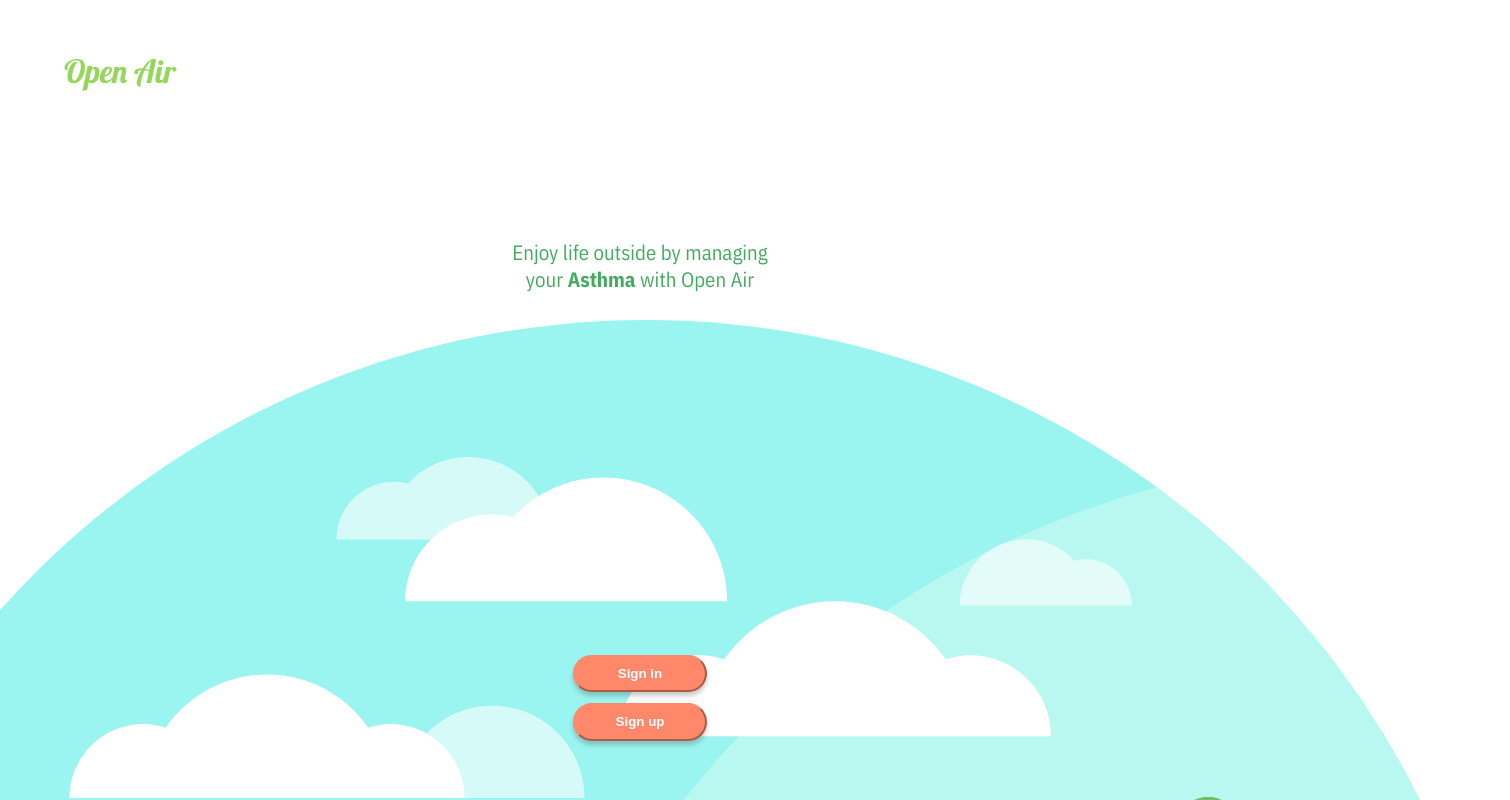
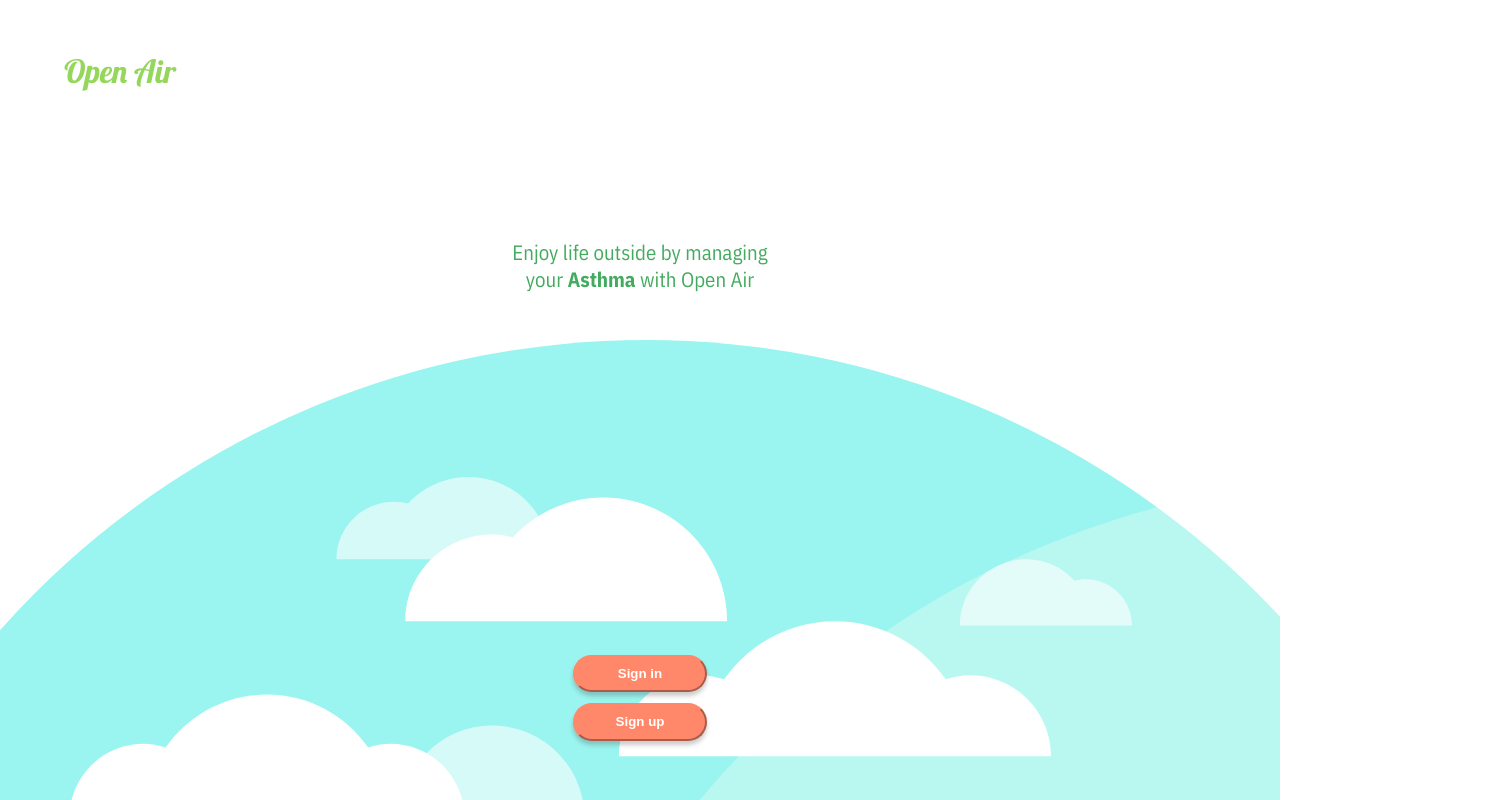
Before and after one commit to anamecia/mod-5-project-front-end, a React (Create React App) app: page / in a window 1280 px wide. Shown: the top 800 px of the page, 1510 px wide, since content can reach past the window. Built offline with nearby package versions, Linux system fonts and the light colour scheme.

Commit message:
changes the image on the landing page to a background of a div and gets rid of the overflow

```diff
--- a/src/App.css
+++ b/src/App.css
@@ -3,7 +3,6 @@ body{
     margin: 0;
     font-family: 'IBM Plex Sans Condensed', sans-serif;
     color: rgb(31, 30, 30);
-    overflow: hidden;
 }
 
 #main-container{
@@ -132,6 +131,8 @@ body{
 /* LANDING PAGE */
 
 #landing-container{
+    position: relative;
+    overflow: hidden;
     display:flex;
     flex-direction: column;
     align-items: center;
@@ -145,7 +146,6 @@ body{
     align-items: center;
     height: 100%;
     width: 100%;
-    z-index: 100
 }
 
 #slogan-container{
@@ -182,6 +182,7 @@ body{
     padding: 0.7em;
     width: 10em;
     margin-top: 8%;
+    z-index: 100
 }
 
 #sign-btn-container button a{
@@ -189,16 +190,23 @@ body{
     text-decoration: none;
 }
 
-.main-image-container{
+.background-image{
     overflow: hidden;
+    background-image: url('./images/forest.svg');
+    background-repeat: no-repeat;
+    background-size: cover;
+    position: absolute;
+    height: 80%;
     width: 135%;
+    left: -17%;
+    top: 30%;
 }
 
-.main-image-container img {
-    position: absolute;
+.main-image-container {
+    overflow: hidden !important;
+    position: relative;
     width: 135%;
-    left: -17%;
-    top: 40%;
+    height: 50%;
 }
 
 
--- a/src/pages/LandingPage.js
+++ b/src/pages/LandingPage.js
@@ -14,10 +14,9 @@ const LandingPage = () => {
                     <button><Link to='/signin'>Sign in</Link></button>
                     <button><Link to='/signup'>Sign up</Link></button>
                 </div>
+                <div className='background-image'></div>
             </div>
-            <div className='main-image-container'>
-                <img src={forest} alt='forest'/>
-            </div>
+
         </div>
     )
 }
```
